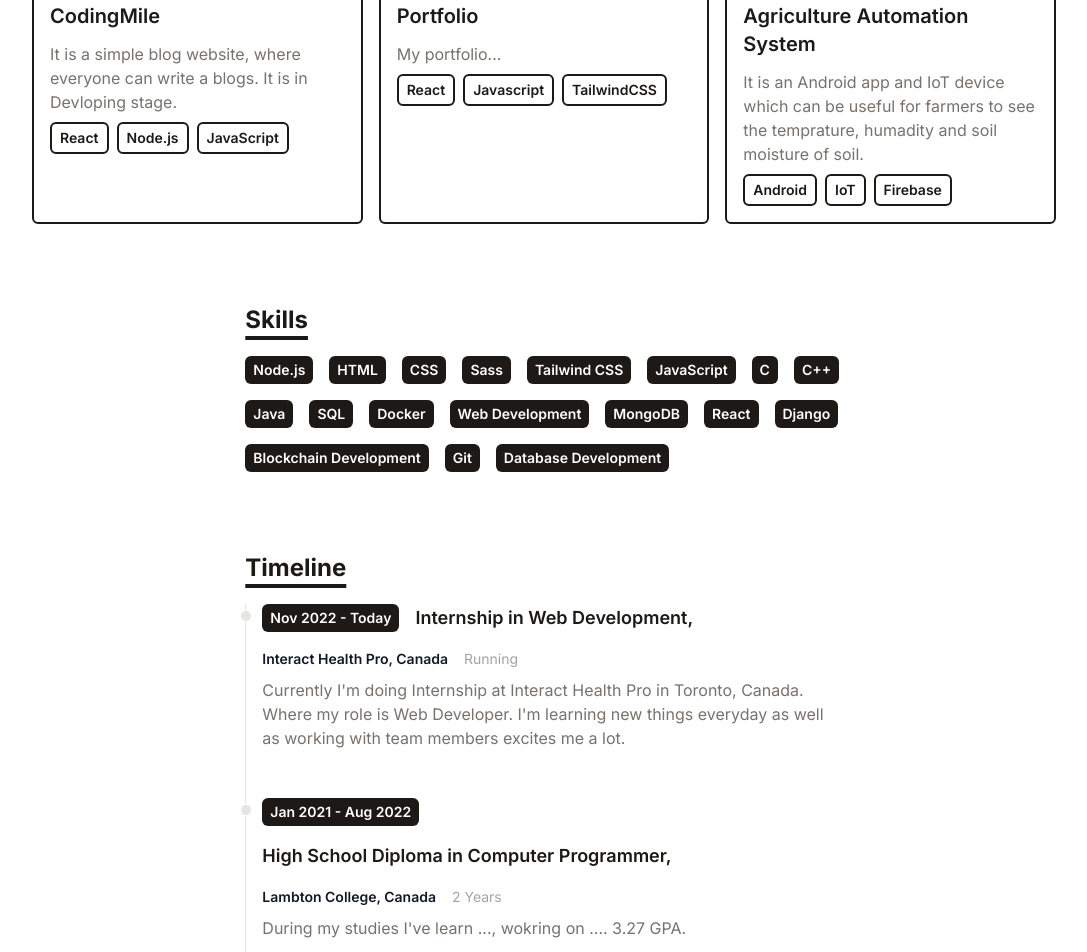
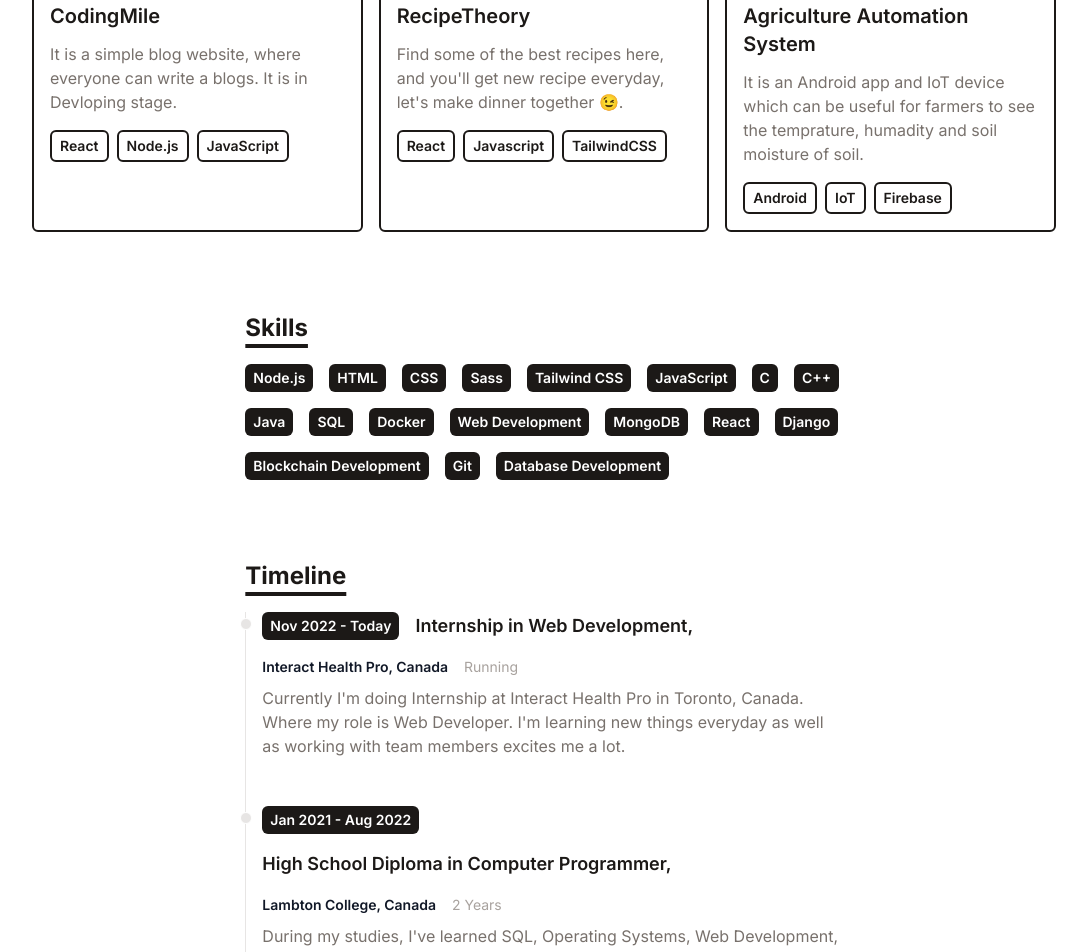
Before and after one commit to harshpansuriya/Harshs-Portfolio, a React (Vite) app: page / in a window 1280 px wide. Shown: the part 560-1512 px from the top of the page, without its empty margins (96-1183 px from the left). Built offline with nearby package versions, Linux system fonts and the light colour scheme.

Commit message:
Add Some changes
- Add in portfolio.
- Some changes in timeline.

```diff
--- a/src/components/PortfolioItem.jsx
+++ b/src/components/PortfolioItem.jsx
@@ -20,7 +20,7 @@ function PortfolioItem({ title, imgUrl, stack, link, desc }) {
         <p className="my-2 text-base font-normal text-stone-500 dark:text-stone-400">
           {desc}
         </p>
-        <p className="flex flex-wrap gap-2 flex-row items-center justify-start text-xs md:text-sm dark:text-white ">
+        <p className="mt-4 flex flex-wrap gap-2 flex-row items-center justify-start text-xs md:text-sm dark:text-white ">
           {stack.map((item) => (
             <span className="inline-block px-2 py-1 font-semibold border-2 border-stone-900 dark:border-white rounded-md">
               {item}
--- a/src/data/portfolio.js
+++ b/src/data/portfolio.js
@@ -7,11 +7,11 @@ export default [
     link: "https://github.com/harshpansuriya",
   },
   {
-    title: "Portfolio",
-    imgUrl: "/assets/portfolio.png",
+    title: "RecipeTheory",
+    imgUrl: "/assets/recipeTheory.png",
     stack: ["React", "Javascript", "TailwindCSS"],
-    desc: "My portfolio...",
-    link: "https://github.com/harshpansuriya",
+    desc: "Find some of the best recipes here, and you'll get new recipe everyday, let's make dinner together 😉.",
+    link: "https://recipetheory.netlify.com",
   },
   {
     title: "Agriculture Automation System",
--- a/src/data/timeline.js
+++ b/src/data/timeline.js
@@ -14,7 +14,8 @@ export default [
     duration: "2 Years",
     details:
       // "I've Computer Programmer degree with 3.27 GPA. I've completed from Lambton Collage of art and technology in Mississauga. I learn many technical as well as social skills from there.",
-      "During my studies I've learn ..., wokring on .... 3.27 GPA. ",
+      // "During my studies I've learn ..., wokring on .... 3.27 GPA. ",
+      "During my studies, I've learned SQL, Operating Systems, Web Development, Android Studio, Python, C# and so much more. While studying I created some projects, one of them, the Movie Details Web app using C#.",
   },
   {
     year: "Sep 2020 - Dec 2020",
@@ -45,6 +46,7 @@ export default [
     title: "Diploma in Computer Engineering",
     company: "Uka Tarsadiya University, India",
     duration: "3 Years",
-    details: "During my studies I've learn ..., wokring on .... 3.27 GPA.",
+    details:
+      "From this college, I've learned lots of things such as Web development skills, Android application development, Algorithms, and many programming languages such as Java, C, C++, Python, etc. I've created some projects and one of them is Agriculture Automation System using IoT, and Android technologies.",
   },
 ];
```
Also changed, not shown: public/assets/portfolio.png (deleted), public/assets/recipeTheory.png (added).
